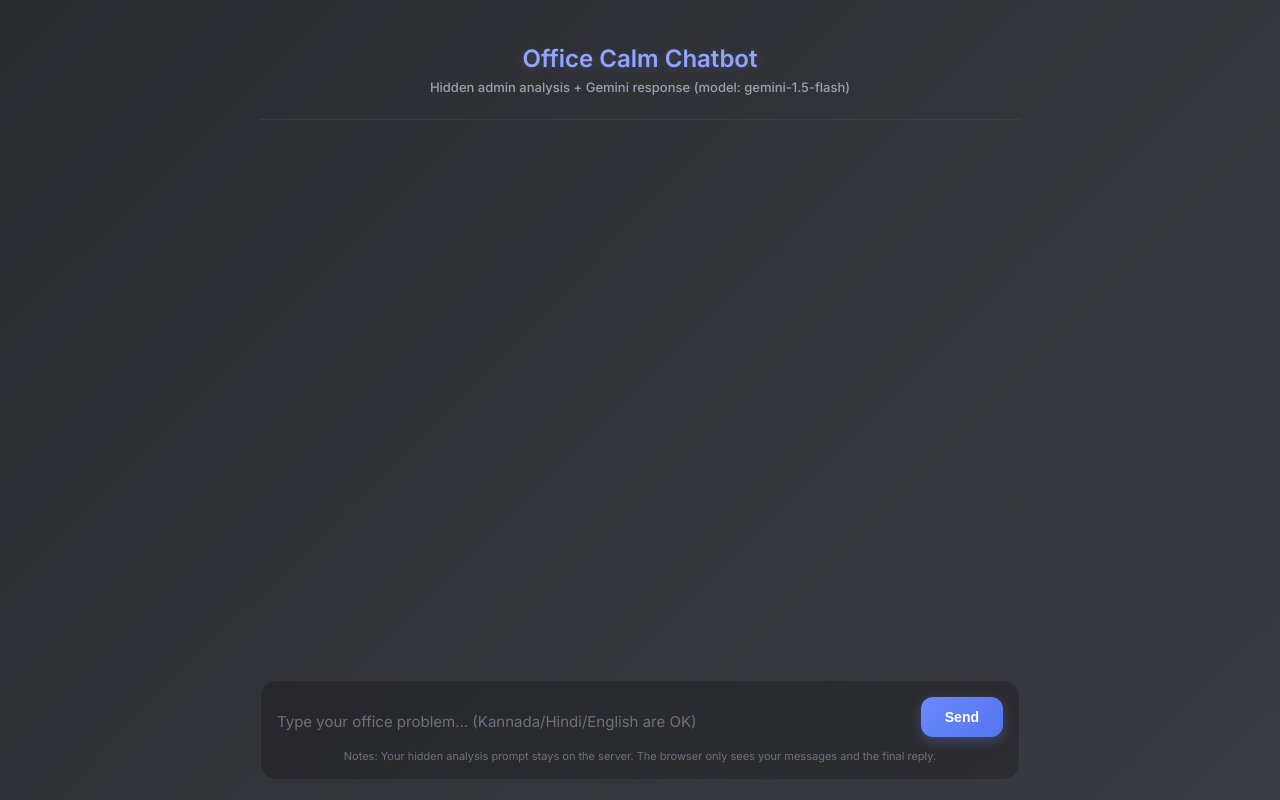
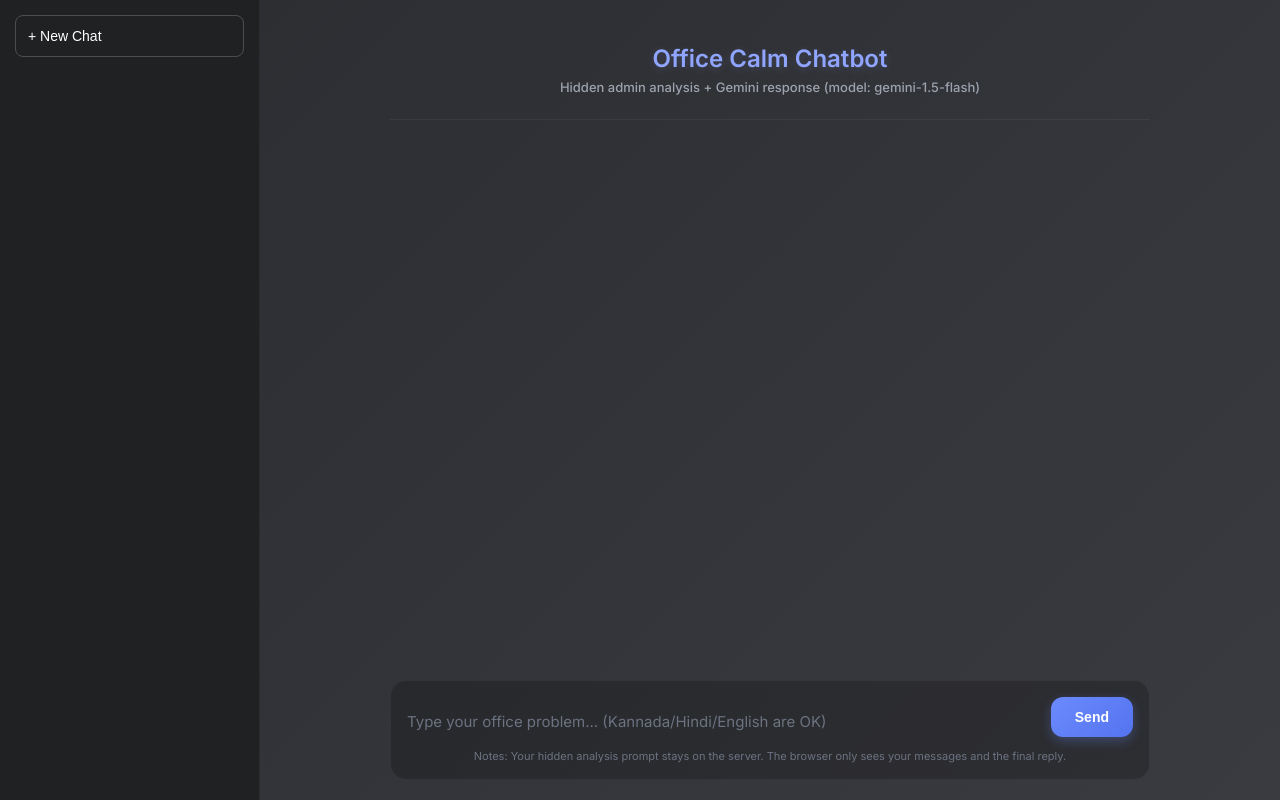
Before and after one commit to chandanpernaje/office-calm-chatbot, a FastAPI app: page / in a window 1280 px wide. Run offline with FastAPI, Linux system fonts and the light colour scheme; data that the repository does not hold is empty.

Commit message:
feat: add left sidebar for chat history

```diff
--- a/templates/index.html
+++ b/templates/index.html
@@ -13,7 +13,61 @@
       color: #e5e7eb;
       height: 100vh;
       display: flex;
+    }
+
+    /* ── Sidebar ── */
+    .sidebar {
+      width: 260px;
+      background-color: #202123;
+      border-right: 1px solid rgba(255,255,255,0.05);
+      display: flex;
+      flex-direction: column;
+      height: 100vh;
+    }
+    .new-chat-btn {
+      margin: 15px;
+      padding: 12px;
+      background-color: transparent;
+      border: 1px solid rgba(255,255,255,0.2);
+      color: white;
+      border-radius: 8px;
+      cursor: pointer;
+      text-align: left;
+      font-size: 14px;
+      transition: background 0.2s;
+    }
+    .new-chat-btn:hover { background-color: rgba(255,255,255,0.05); }
+
+    .history-list {
+      flex: 1;
+      overflow-y: auto;
+      padding: 0 10px;
+      display: flex;
+      flex-direction: column;
+      gap: 5px;
+    }
+    .history-list::-webkit-scrollbar { width: 4px; }
+    .history-list::-webkit-scrollbar-thumb { background-color: #555; }
+
+    .session-item {
+      padding: 12px;
+      border-radius: 6px;
+      cursor: pointer;
+      font-size: 13px;
+      color: #ececf1;
+      white-space: nowrap;
+      overflow: hidden;
+      text-overflow: ellipsis;
+      transition: background 0.2s;
+    }
+    .session-item:hover, .session-item.active { background-color: #343541; }
+
+    /* ── Main Chat Area ── */
+    .main-area {
+      flex: 1;
+      display: flex;
       justify-content: center;
+      height: 100vh;
     }
     .container {
       width: 100%;
@@ -26,6 +80,7 @@
     header { padding-top: 24px; padding-bottom: 24px; text-align: center; border-bottom: 1px solid rgba(255,255,255,0.05); margin-bottom: 20px;}
     header h1 { color: #8fa5ff; font-size: 24px; font-weight: 600; margin-bottom: 6px; text-shadow: 0 2px 10px rgba(143, 165, 255, 0.2); }
     header p { color: #9ca3af; font-size: 13px; font-weight: 500;}
+
     .chat-box {
       flex: 1; overflow-y: auto; display: flex; flex-direction: column; gap: 24px; padding-right: 12px; margin-bottom: 20px; scroll-behavior: smooth;
     }
@@ -45,6 +100,7 @@
       background-color: #3f4451; color: #e5e7eb; border-radius: 20px 20px 20px 4px; border: 1px solid rgba(255,255,255,0.03);
     }
     .bubble.thinking { color: #9ca3af; font-style: italic; background-color: transparent !important; box-shadow: none !important; border: none !important; padding: 10px 20px; }
+
     .composer { display: flex; flex-direction: column; background: rgba(0,0,0,0.2); padding: 16px; border-radius: 16px; border: 1px solid rgba(255,255,255,0.05); }
     #form { display: flex; align-items: flex-end; gap: 14px; margin-bottom: 12px; }
     textarea {
@@ -60,6 +116,17 @@
   </style>
 </head>
 <body>
+
+  <!-- Sidebar -->
+  <div class="sidebar">
+    <button class="new-chat-btn" id="newChatBtn">+ New Chat</button>
+    <div class="history-list" id="historyList">
+      <!-- Session items will be appended here -->
+    </div>
+  </div>
+
+  <!-- Main Chat Area -->
+  <div class="main-area">
     <div class="container">
       <header>
         <h1>Office Calm Chatbot</h1>
@@ -80,15 +147,57 @@
         </div>
       </div>
     </div>
+  </div>
 
   <script>
     const chat = document.getElementById("chat");
     const form = document.getElementById("form");
     const msg = document.getElementById("msg");
     const sendBtn = document.getElementById("sendBtn");
+    const historyList = document.getElementById("historyList");
+    const newChatBtn = document.getElementById("newChatBtn");
 
     // Store session ID to maintain chat history
     let currentSessionId = null;
+
+    // Load sessions on startup
+    async function loadSessions() {
+      try {
+        const res = await fetch("/api/sessions");
+        const data = await res.json();
+        historyList.innerHTML = "";
+        data.sessions.forEach(s => {
+          const div = document.createElement("div");
+          div.className = "session-item" + (s.session_id === currentSessionId ? " active" : "");
+          div.textContent = s.title || "New Chat";
+          div.onclick = () => loadSessionHistory(s.session_id);
+          historyList.appendChild(div);
+        });
+      } catch (err) {
+        console.error("Failed to load sessions", err);
+      }
+    }
+
+    async function loadSessionHistory(sessionId) {
+      currentSessionId = sessionId;
+      chat.innerHTML = ""; // Clear current chat
+      loadSessions(); // Re-render sidebar to update active state
+      try {
+        const res = await fetch(`/api/sessions/${sessionId}/history`);
+        const data = await res.json();
+        data.messages.forEach(m => {
+          addMsg(m.role, m.content);
+        });
+      } catch (err) {
+        console.error("Failed to load history", err);
+      }
+    }
+
+    newChatBtn.onclick = () => {
+      currentSessionId = null;
+      chat.innerHTML = "";
+      loadSessions();
+    };
 
     // Auto-resize textarea
     msg.addEventListener("input", () => {
@@ -161,9 +270,9 @@
         const data = await res.json();
         dotsRow.remove();
 
-        // Save the session ID so context is remembered
-        if (data.session_id) {
+        if (data.session_id && data.session_id !== currentSessionId) {
           currentSessionId = data.session_id;
+          loadSessions(); // Refresh sidebar with the new session
         }
 
         if (data.error) {
@@ -179,6 +288,9 @@
         msg.focus();
       }
     });
+
+    // Initial load
+    loadSessions();
   </script>
 </body>
 </html>
```
Lines whose indentation alone changed are shown as unchanged.
